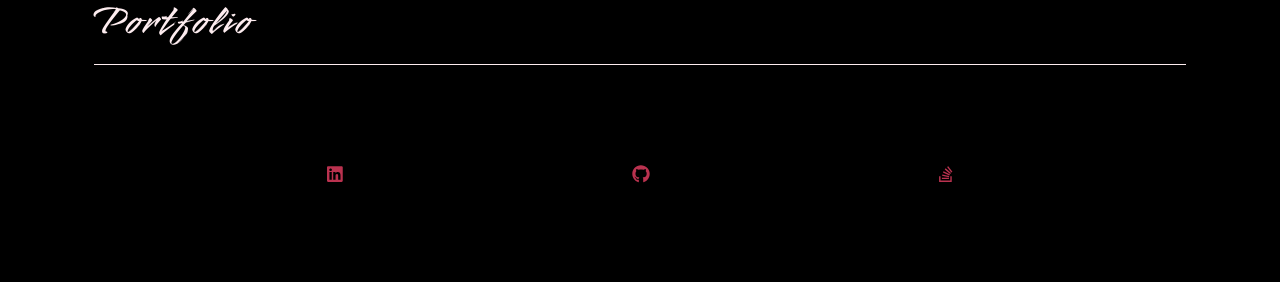
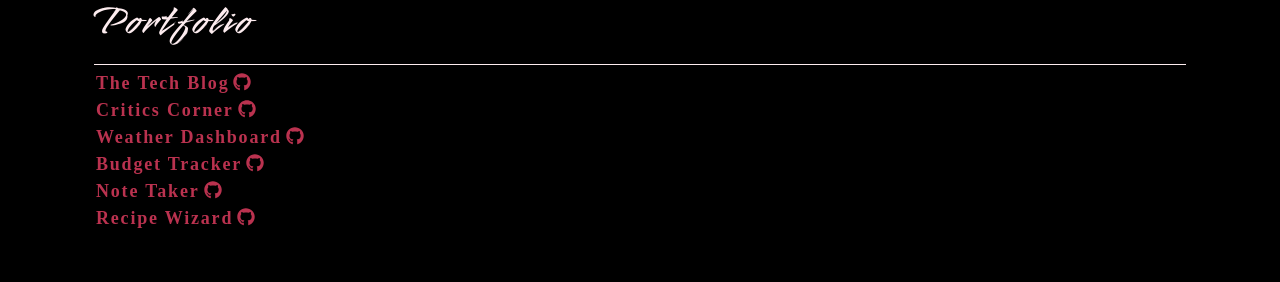
Before and after one commit to kg-phantom/kyrsten-urbayan, a React (Create React App) app: page / in a window 1280 px wide. Both pictures are taken after a click on the item "Portfolio". Shown: the part 150-432 px from the top of the page. Built offline with nearby package versions, Linux system fonts and the light colour scheme.

Commit message:
render project links

```diff
--- /dev/null
+++ b/src/assets/projects.json
@@ -0,0 +1,32 @@
+[
+    {
+        "name": "The Tech Blog",
+        "github": "https://github.com/kg-phantom/tech-blog",
+        "url": "https://the-tech-blog-24601.herokuapp.com/"
+    },
+    {
+        "name": "Critics Corner",
+        "github": "https://github.com/missroseblue/groupthree",
+        "url": "https://critics-corner-forum.herokuapp.com/"
+    },
+    {
+        "name": "Weather Dashboard",
+        "github": "https://github.com/kg-phantom/weather-dashboard",
+        "url": "https://kg-phantom.github.io/weather-dashboard/"
+    },
+    {
+        "name": "Budget Tracker",
+        "github": "https://github.com/kg-phantom/budget-tracker",
+        "url": "https://my-budget-tracker101.herokuapp.com/"
+    },
+    {
+        "name": "Note Taker",
+        "github": "https://github.com/kg-phantom/note-taker",
+        "url": "https://mysterious-savannah-48786.herokuapp.com/"
+    },
+    {
+        "name": "Recipe Wizard",
+        "github": "https://github.com/kg-phantom/recipe-wizard",
+        "url": "https://kg-phantom.github.io/recipe-wizard/"
+    }
+]
--- a/src/components/Project/index.js
+++ b/src/components/Project/index.js
@@ -0,0 +1,30 @@
+import React from 'react';
+import { FontAwesomeIcon } from '@fortawesome/react-fontawesome';
+import { faGithub } from '@fortawesome/free-brands-svg-icons';
+
+function Project({ projectList }) {
+    return (
+        <div>
+        {
+            projectList.map(project => (
+                <article key={project.name}>
+                    <a
+                    href={project.url}
+                    target="_blank"
+                    rel="noreferrer">
+                        {project.name}
+                    </a>
+                    <a
+                    href={project.github}
+                    target='_blank'
+                    rel='noreferrer'>
+                        <FontAwesomeIcon icon={faGithub} />
+                    </a>
+                </article>
+            ))
+        }
+        </div>
+    );
+}
+
+export default Project;
--- a/src/components/pages/Portfolio.js
+++ b/src/components/pages/Portfolio.js
@@ -1,9 +1,15 @@
 import React from "react";
+import projects from '../../assets/projects.json';
+import Project from "../Project";
 
 function Portfolio() {
+    const projectList = projects;
     return (
         <div>
             <h2 className='py-2'>Portfolio</h2>
+            <div>
+                <Project projectList={projectList}></Project>
+            </div>
         </div>
     );
 }
```
